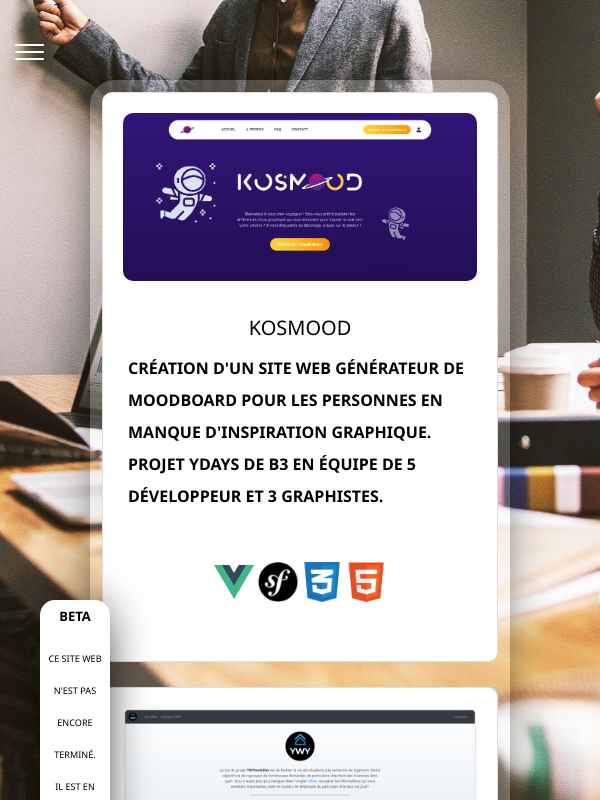
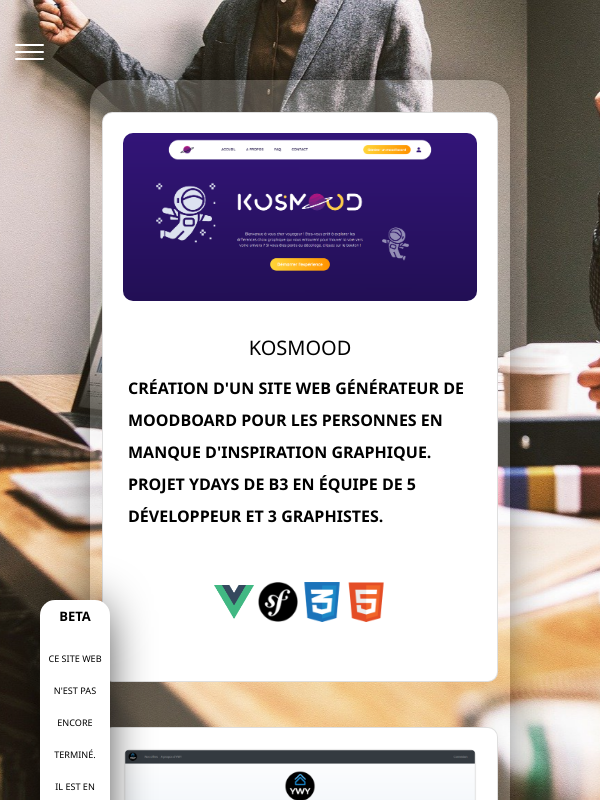
Before and after one commit to theejkb/Portfolio_v2, a Vue app: page /#/projects in a window 600 px wide. Built offline with nearby package versions, Linux system fonts and the light colour scheme; a small style sheet from the web is missing.

Commit message:
fix css conflicts

```diff
--- a/src/components/StevenProjects.vue
+++ b/src/components/StevenProjects.vue
@@ -159,6 +159,7 @@
   border-radius: 10px;
   width: 21rem;
   margin-bottom: 25px;
+  margin-top: 20px;
   transition: 0.3s ease-out;
 }
 
@@ -260,6 +261,7 @@
     border-radius: 10px;
     width: 18rem;
     margin-bottom: 25px;
+    margin-top: 20px;
     transition: 0.3s ease-out;
   }
 
@@ -288,11 +290,15 @@
   border-radius: 10px;
   width: 100%;
   margin-bottom: 25px;
+  margin-top: 20px;
   transition: 0.3s ease-out;
 }
 
-
 .card:hover {
+  padding: 5px;
+  border-radius: 10px;
+  width: 100%;
+  margin-bottom: 25px;
   box-shadow: 0px 0px 49px -14px rgba(0, 0, 0, 0.75);
   transition: 0.3s ease-out;
 }
@@ -320,7 +326,6 @@
     transition: 0.3s ease-out;
   }
 
-
   .card:hover {
     box-shadow: 0px 0px 49px -14px rgba(0, 0, 0, 0.75);
     transition: 0.3s ease-out;
```
Lines whose indentation alone changed are shown as unchanged.
